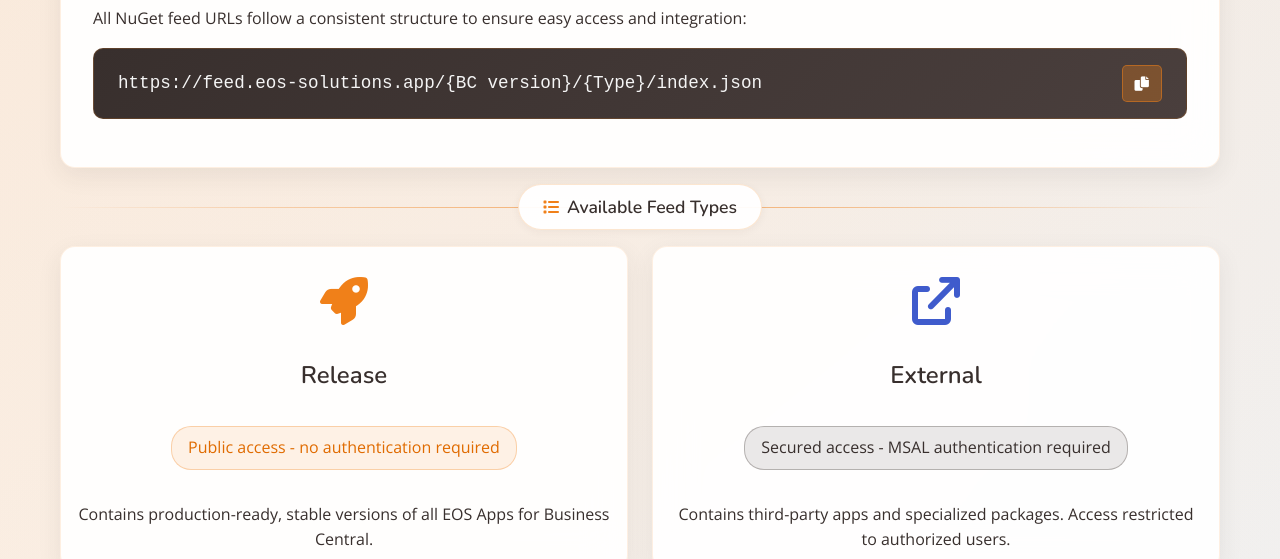
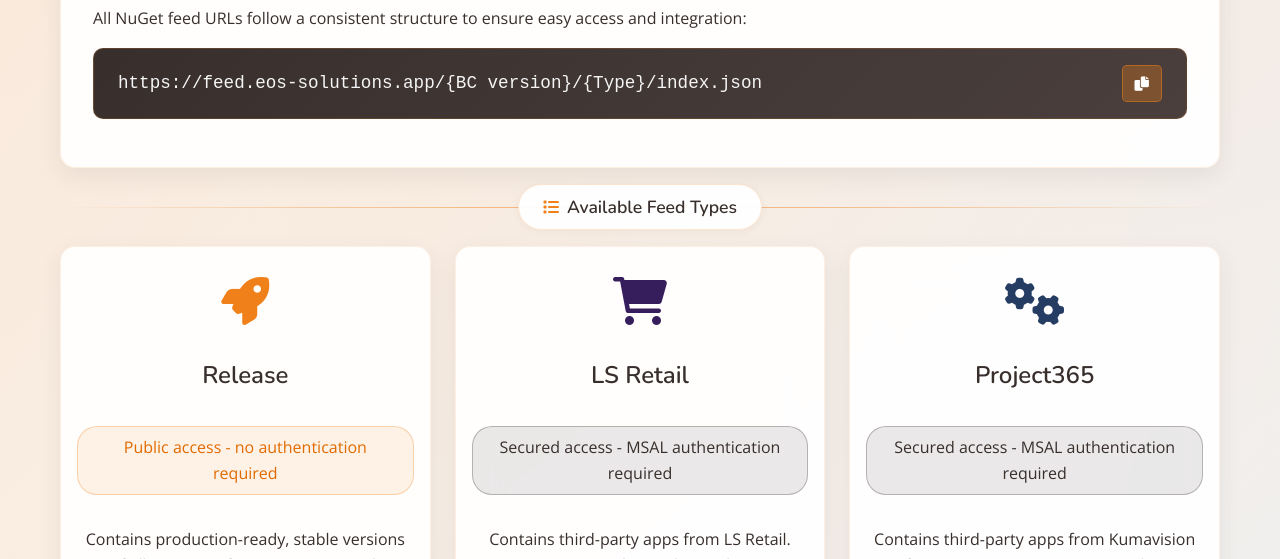
Before and after one commit to EOS-Solutions/EOSBcFeedProxy, a plain HTML site: page index.html in a window 1280 px wide. Shown: the part 241-800 px from the top of the page. Drawn offline with nearby package versions, Linux system fonts and the light colour scheme.

Commit message:
Update Website

```diff
--- a/index.html
+++ b/index.html
@@ -57,14 +57,25 @@
                         </div>
                     </div>
 
-                    <div class="feed-card external">
+                    <div class="feed-card LSRetail">
                         <div class="card-icon">
-                            <i class="fas fa-external-link"></i>
+                            <i class="fas fa-cart-shopping"></i>
                         </div>
-                        <h3>External</h3>
+                        <h3>LS Retail</h3>
                         <p class="auth-status auth-required">Secured access - MSAL authentication required</p>
                         <div class="features">
-                            <span>Contains third-party apps and specialized packages. Access restricted to authorized users.</span>
+                            <span>Contains third-party apps from LS Retail. Access restricted to authorized users.</span>
+                        </div>
+                    </div>
+
+                    <div class="feed-card P365">
+                        <div class="card-icon">
+                            <i class="fas fa-gears"></i>
+                        </div>
+                        <h3>Project365</h3>
+                        <p class="auth-status auth-required">Secured access - MSAL authentication required</p>
+                        <div class="features">
+                            <span>Contains third-party apps from Kumavision for Project365. Access restricted to authorized users.</span>
                         </div>
                     </div>
                 </div>
@@ -94,6 +105,7 @@
                                 <div class="input-group">
                                     <label for="bc-version">Business Central Version:</label>
                                     <select id="bc-version" onchange="updateURL()">
+                                        <option value="27">27</option>
                                         <option value="26">26</option>
                                         <option value="25">25</option>
                                         <option value="24">24</option>
@@ -104,7 +116,8 @@
                                     <select id="feed-type" onchange="updateURL()">
                                         <option value="Release">Release</option>
                                         <option value="Prerelease">Prerelease</option>
-                                        <option value="External">External</option>
+                                        <option value="LSRetail">LSRetail</option>
+                                        <option value="P365">Project365</option>
                                     </select>
                                 </div>
                             </div>
@@ -384,8 +397,12 @@
         color: #E6A445;
     }
 
-    .external .card-icon {
-        color: #3f5bcc;
+    .LSRetail .card-icon {
+        color: #361d5c;
+    }
+
+    .P365 .card-icon {
+        color: #253d63;
     }
 
     .feed-card h3 {
```
